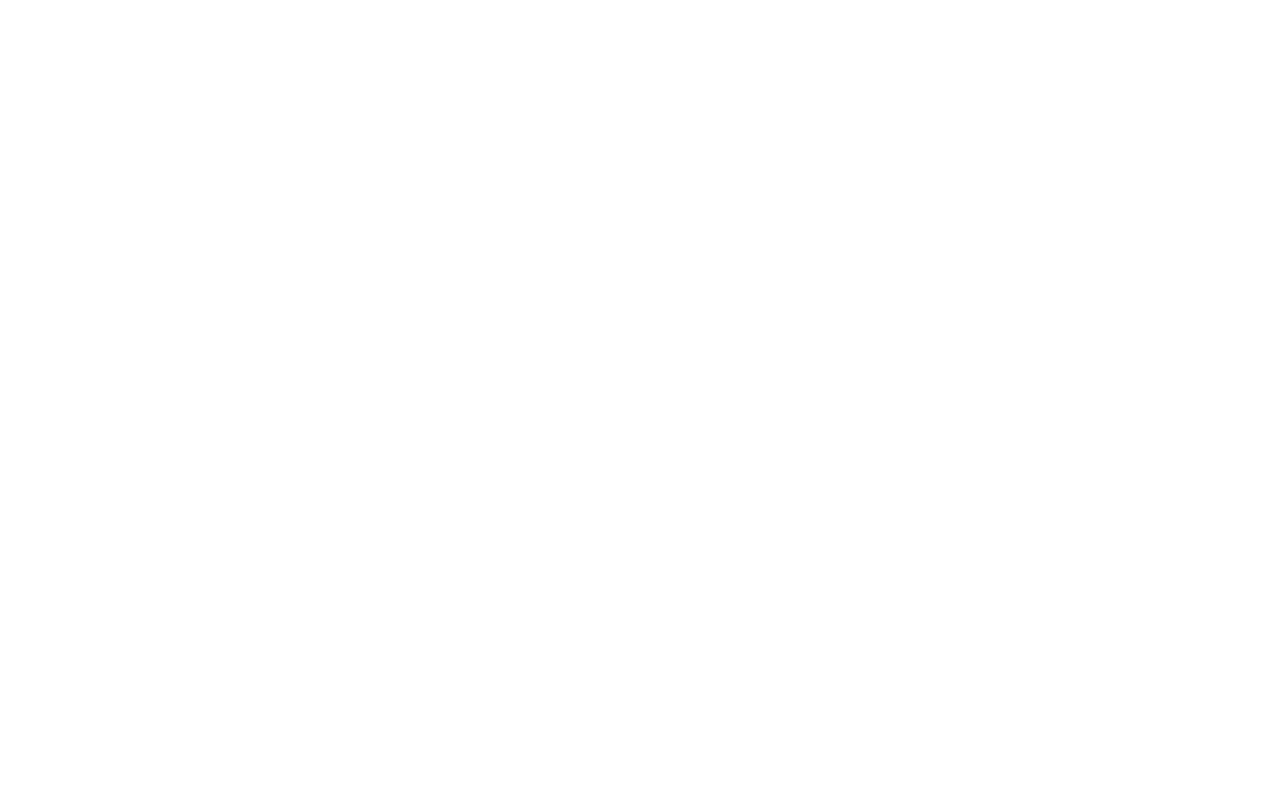
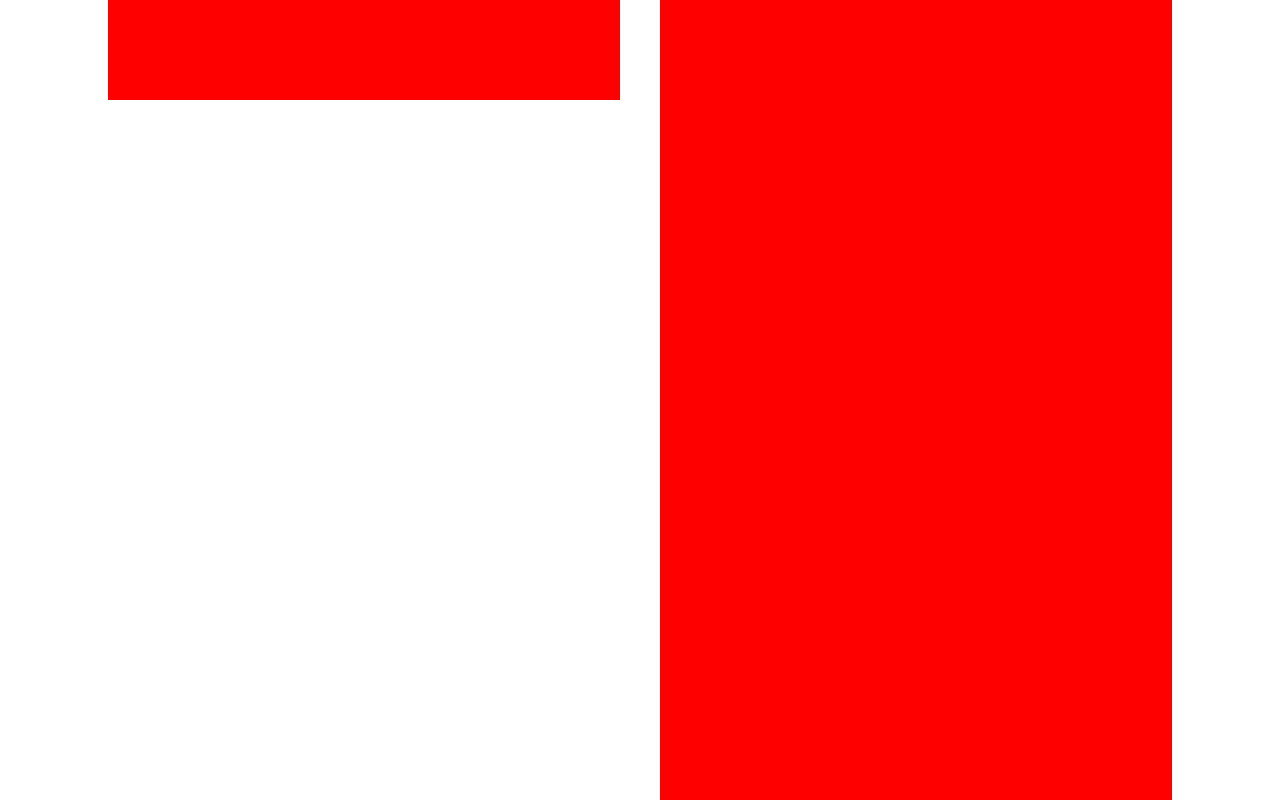
Before and after one commit to youniverse301/cv-project, a React (Create React App) app: page / in a window 1280 px wide. Built offline with nearby package versions, Linux system fonts and the light colour scheme.

Commit message:
Basic css layout

```diff
--- a/src/App.js
+++ b/src/App.js
@@ -1,9 +1,13 @@
-
 
 function App() {
   return (
-    <div>
+    <div className="container">
+      <div className="editContainer">
 
+      </div>
+      <div className="productContainer">
+
+      </div>
     </div>
   );
 }
--- a/src/index.js
+++ b/src/index.js
@@ -1,6 +1,7 @@
 import React from 'react';
 import ReactDOM from 'react-dom/client';
 import App from './App';
+import './styles/app.css';
 
 const root = ReactDOM.createRoot(document.getElementById('root'));
 root.render(
--- /dev/null
+++ b/src/styles/app.css
@@ -0,0 +1,26 @@
+body {
+    margin: 0;
+}
+
+.container {
+    margin: 0;
+    display: flex;
+    flex-direction: row;
+    flex-wrap: wrap;
+    justify-content: center;
+    gap: 40px;
+}
+
+.editContainer {
+    height: 100px;
+    min-width: 495px;
+    width: 40vw;
+    background-color: red;
+}
+
+.productContainer {
+    height: 100vh;
+    min-width: 495px;
+    width: 40vw;
+    background-color: red;
+}
```
